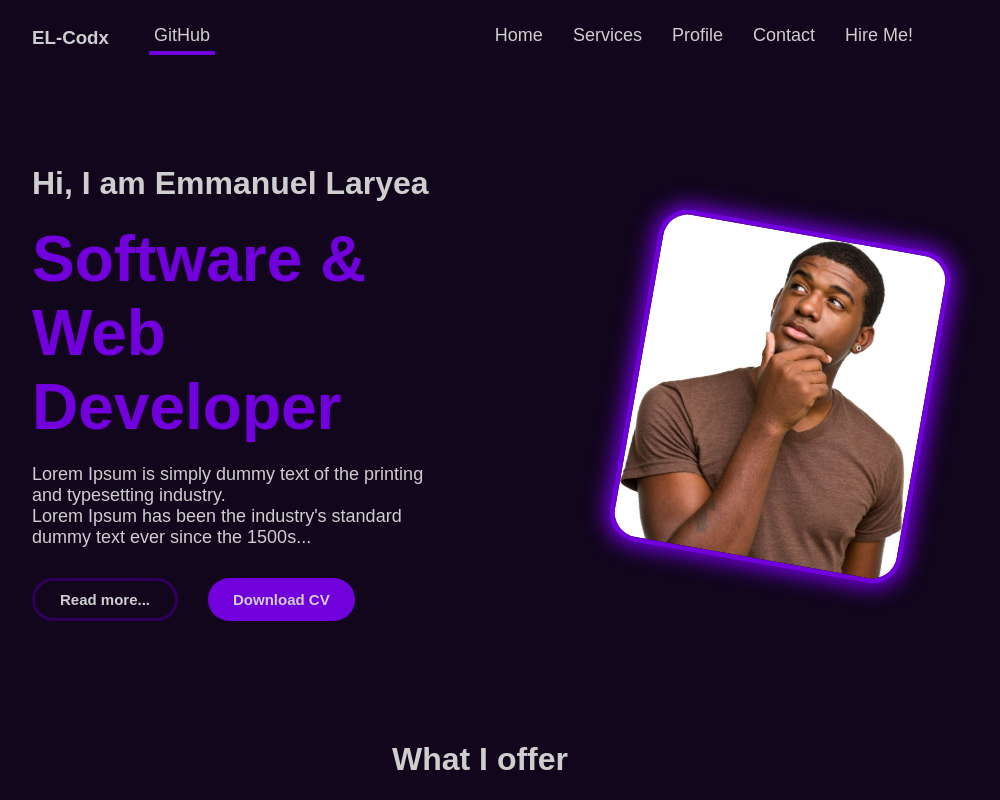
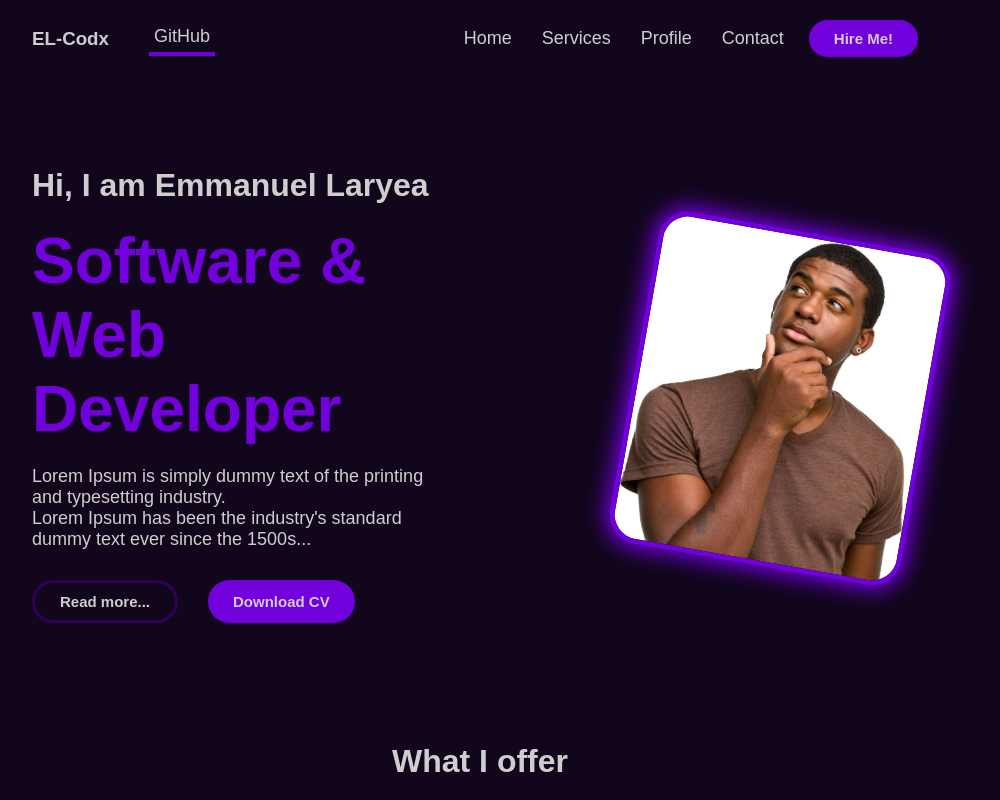
Before and after one commit to EL-Codx/el-folio, a React (Vite) app: page / in a window 1280 px wide. Shown: the top 800 px of the page, without its empty margins (160-1160 px from the left). Built offline with nearby package versions, Linux system fonts and the light colour scheme.

Commit message:
running build on test

```diff
--- a/package.json
+++ b/package.json
@@ -11,7 +11,8 @@
   },
   "dependencies": {
     "react": "^18.3.1",
-    "react-dom": "^18.3.1"
+    "react-dom": "^18.3.1",
+    "react-icons": "^5.4.0"
   },
   "devDependencies": {
     "@eslint/js": "^9.17.0",
@@ -22,6 +23,7 @@
     "eslint-plugin-react": "^7.37.2",
     "eslint-plugin-react-hooks": "^5.0.0",
     "eslint-plugin-react-refresh": "^0.4.16",
+    "gh-pages": "^6.3.0",
     "globals": "^15.14.0",
     "vite": "^6.0.5"
   }
--- a/src/assets/css/App.css
+++ b/src/assets/css/App.css
@@ -23,9 +23,7 @@
 .highlight-container .major {
   color: var(--secondary-color);
   font-size: 3em;
-}
-
-/* end of highlights */
+}i
 
 
 /* card */
--- a/src/assets/css/colors.css
+++ b/src/assets/css/colors.css
@@ -6,6 +6,7 @@
     --secondary-dark-color: #2e0059;
     --white-color: #cecece;
     --white-opac-color: #cecece28;
+    --white-opac-dark-color: #cecece8c;
     --footer-color: #cececea1;
     --secondary-transpo-color: rgba(28, 22, 34, 0.753);
 }
--- a/src/assets/css/header.css
+++ b/src/assets/css/header.css
@@ -34,13 +34,13 @@
     color: var(--secondary-color);
 }
 
-button, .hire {
+button, #hire {
     font-weight: 600;
     background-color: var(--secondary-color);
     color: var(--white-color);
 }
 
-button:hover, .hire:hover {
+button:hover, #hire:hover {
     background:  linear-gradient(to right, var(--secondary-dark-color) 60%, var(--secondary-color));;
     cursor: pointer;
 }
@@ -101,9 +101,9 @@ button:hover, .hire:hover {
     border: solid var(--secondary-dark-color) 3px;
 }
 
-.details-btn .btn-more:hover {
+
+.details-btn .btn-more:hover #hire:hover {
     background: linear-gradient(to right, var(--secondary-dark-color) 60%, var(--secondary-color));
-    /* border: none; */
 }
 
 .left-liner p {
@@ -111,4 +111,46 @@ button:hover, .hire:hover {
     font-weight: 200;
 }
 
-/* end of headline */
+
+/* nav icon */
+.right-hold {
+    display: flex;
+    align-items: center;
+}
+
+.icon {
+    font-size: 2rem;
+    display: none;
+}
+
+
+@media (max-width: 980px) {
+    .icon {
+        display: block;
+    }
+
+    .icon:hover {
+        cursor: pointer;
+    }
+
+    .bar a {
+        margin: 0px;
+    }
+
+
+    .bar {
+        display: flex;
+        flex-direction: column;
+        background-color: var(--secondary-transpo-color);
+        gap: 18px;
+        padding: 20px 40px;
+        position: absolute;
+        right: 15%;
+        top: 8%;
+        z-index: 10;
+    }
+
+    .bar.active {
+        display: none;
+    }
+}
--- a/src/global/topnav.jsx
+++ b/src/global/topnav.jsx
@@ -1,7 +1,14 @@
-import React from "react";
+import React, { useState } from "react";
 import '../assets/css/header.css'
+import { FaBars } from "react-icons/fa";
 
 export const Topnav = () => {
+    const [isOpen, setIsOpen] = useState(true);
+
+    const togglemenu = () => {
+        setIsOpen(!isOpen);
+    }
+
     return (
         <nav className="nav-bar">
             <div className="left-hold">
@@ -9,6 +16,7 @@ export const Topnav = () => {
                 <a href="#" className="hub">GitHub</a>
             </div>
             <div className="right-hold">
+                <div className={isOpen ? "bar active" : "bar"}>
                     <a href="#">Home</a>
                     <a href="#">Services</a>
                     <a href="#">Profile</a>
@@ -16,6 +24,10 @@ export const Topnav = () => {
                     <a href="#">Contact</a>
                     <a id="hire">Hire Me!</a>
                 </div>
+                <div className="icon" onClick={togglemenu}>
+                    <FaBars />
+                </div>
+            </div>
         </nav>
     )
 }
--- a/src/index.css
+++ b/src/index.css
@@ -28,7 +28,7 @@ a {
     font-size: 18px;
 }
 
-button, .hire {
+button, #hire {
     padding: 10px 25px;
     font-size: 15px;
     margin-top: 10px;
```
Also changed, not shown: 1 other file (tests, documents, lock files or other folders). Lines whose indentation alone changed are shown as unchanged.
